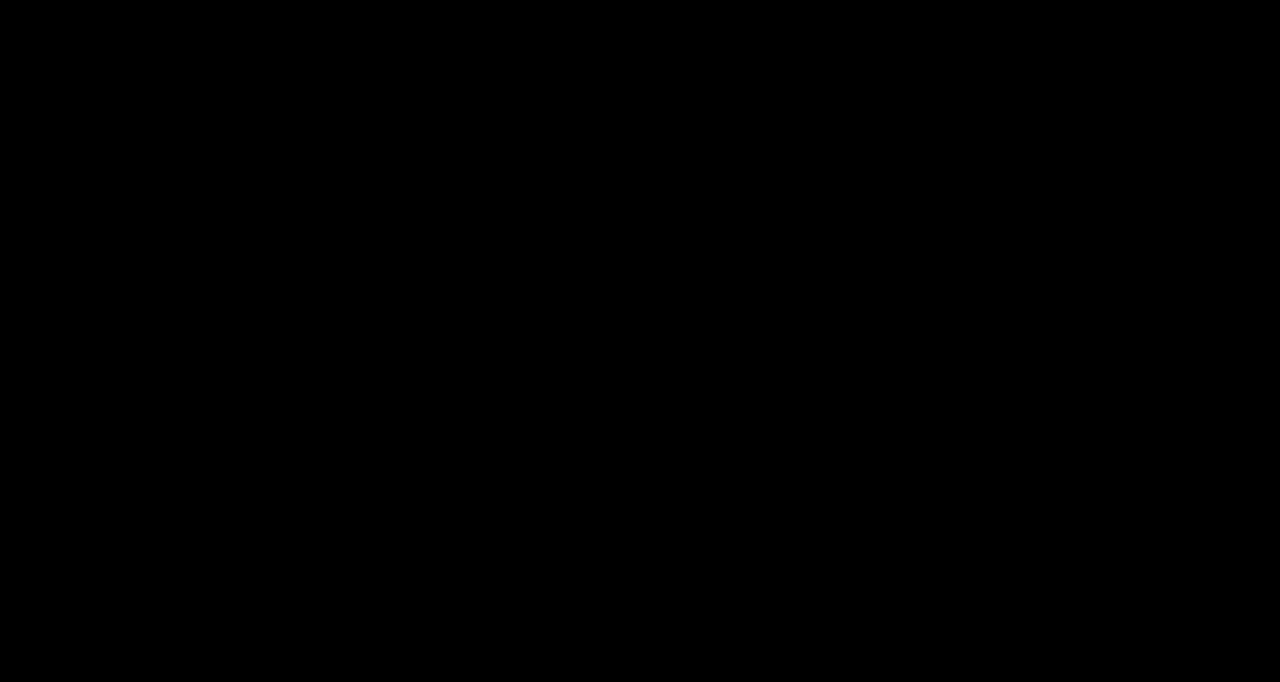
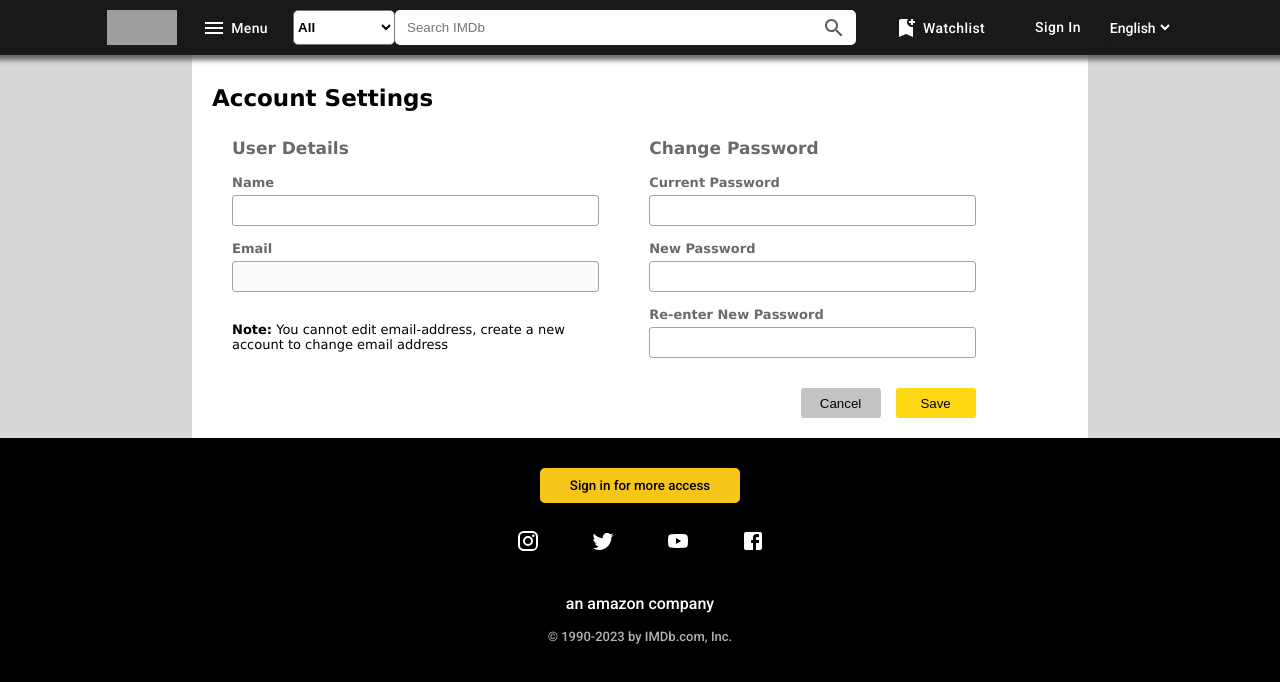
Before and after one commit to vandanacr538/imdb, a React (Create React App) app: page /accountsettings in a window 1280 px wide. Before the commit this address had no page. Shown: the top 682 px of the page. Built offline with nearby package versions, Linux system fonts and the light colour scheme; grey boxes are pictures that could not be loaded.

Commit message:
Implemented Account settings page

```diff
--- a/src/App.js
+++ b/src/App.js
@@ -10,6 +10,7 @@
 import HeaderFooterLayout from './Components/HeaderFooterLayout/HeaderFooterLayout';
 import CreateAccount from './Pages/CreateAccount/CreateAccount';
 import OTPVerification from './Pages/OTPVerification/OTPVerification';
+import AccountSettings from './Pages/AccountSettings/AccountSettings';
 
 function App() {
   const [authButton, setAuthButton]=useState(false);
@@ -43,6 +44,7 @@
             <Route path='/' element={<MainComp/>}></Route>
             <Route path='/play/:id' element={<Play/>}></Route>
             <Route path='/login' element={<Login setAuthButton={setAuthButton}/>}></Route>
+            <Route path='/accountsettings' element={<AccountSettings setAuthButton={setAuthButton}/>}></Route>
         </Route>
       </Routes>
       <Routes>
--- a/src/Components/Header/Header.js
+++ b/src/Components/Header/Header.js
@@ -19,6 +19,7 @@
 import { useNavigate } from "react-router-dom";
 import Cookies from "js-cookie";
 import { decodeToken } from "react-jwt";
+import axios from "axios";
 
 export default function Header(props) {
   const [open, setOpen] = useState(false);
@@ -45,15 +46,23 @@
       localStorage.removeItem("token");
       setUserDropDown(!userDropDown);
       Cookies.remove("history");
+      navigate("/");
       window.location.reload();
+    }
+  }
+  const getUserData=async()=>{
+    try{
+      let userDataDecoded=decodeToken(localStorage.getItem("token"));
+      const result = await axios.post("http://localhost:8080/createaccount/getuserprofiledata", userDataDecoded);
+      setUserProfileData(decodeToken(result.data.token));
+    }
+    catch(e){
+      console.log(e);
     }
   }
   useEffect(()=>{
     if(localStorage.getItem("token")){
-      let userDataDecoded=decodeToken(localStorage.getItem("token"));
-      console.log(userDataDecoded);
-      setUserProfileData(userDataDecoded);
-      // window.location.reload();
+      getUserData();
     }
   }, [props.authButton])
 
@@ -207,7 +216,7 @@
               <div className={userDropDown ? "user-profile-dropdown" : "no-user-profile-dropdown"} id="user-dropdown">
                 <label>
                   <ul>
-                    <li>Account Settings</li>
+                    <li onClick={()=>navigate("/accountsettings")}>Account Settings</li>
                     <li onClick={signOut}>Sign Out</li>
                   </ul>
                 </label>
--- /dev/null
+++ b/src/Pages/AccountSettings/AccountSettings.js
@@ -0,0 +1,147 @@
+import React, { useEffect, useState } from 'react'
+import "./accountsettings.css";
+import { decodeToken } from 'react-jwt';
+import { useLocation, useNavigate } from 'react-router-dom';
+import axios from 'axios';
+
+export default function AccountSettings(props) {
+  const [editUserProfile, setEditUserProfile] = useState({});
+  const [error, setError]=useState({
+    nameError:"", current_passwordError:"", new_passwordError:"", re_enter_new_passwordError:""});
+  const navigate=useNavigate();
+  const location = useLocation();
+  // const setUserProfileData=location.state;
+
+  const handleChangeEditUserProfile=(e)=>{
+    setEditUserProfile((previousData)=>({...previousData, [e.target.name]:e.target.value}));
+  }
+  const handleClickCancelEdit=()=>{
+    navigate("/");
+  }
+  const validateUserData=()=>{
+    if(editUserProfile.name === ""){
+      setError((previousData)=>({...previousData, nameError:"Name cannot be emmpty"}))
+      return false;
+    }
+    if("current_password" in editUserProfile || "new_password" in editUserProfile || "re_enter_new_password" in editUserProfile){
+      if(editUserProfile.current_password===editUserProfile.password){
+        if((editUserProfile.new_password ==="" && editUserProfile.re_enter_new_password==="") || (!("new_password" in editUserProfile) && !("re_enter_new_password" in editUserProfile))){
+          setError((previousData)=>({...previousData, current_passwordError:"", new_passwordError:"Enter your new Password"}));
+          return false;
+        }
+        else if (editUserProfile.new_password !=="" || editUserProfile.re_enter_new_password!=="") {
+          if(editUserProfile.current_password!==editUserProfile.new_password){
+            if(editUserProfile.new_password===editUserProfile.re_enter_new_password){
+              setError((previousData)=>({...previousData, current_passwordError:"", new_passwordError:"", re_enter_new_passwordError:""}));
+              return true;
+            }
+            else{
+              setError((previousData)=>({...previousData, current_passwordError:"", new_passwordError:"Passwords must match", re_enter_new_passwordError:"Passwords must match" }));
+              return false;
+            }
+          }
+          else{
+            setError((previousData)=>({...previousData, current_passwordError:"", new_passwordError:"New password cannot be same as current password", re_enter_new_passwordError:""}));
+            return false;
+          }
+        }
+      }
+      else if(editUserProfile.current_password==="" || !("current_password" in editUserProfile)){
+        setError((previousData)=>({...previousData, current_passwordError:"Current Password is required", new_passwordError:"", re_enter_new_passwordError:""}));
+        return false;
+      }
+      else{
+        setError((previousData)=>({...previousData, current_passwordError:"Current Password is not correct", new_passwordError:"", re_enter_new_passwordError:""}));
+        return false;
+      }
+    }
+    else if (!("current_password" in editUserProfile) && !("new_password" in editUserProfile) && !("re_enter_new_password" in editUserProfile)) {
+      setError((previousData)=>({...previousData, current_passwordError:"", new_passwordError:"", re_enter_new_passwordError:""}));
+      return true;
+    }
+    else{
+      setError((previousData)=>({...previousData, nameError:"", current_passwordError:"", new_passwordError:"", re_enter_new_passwordError:""}));
+      return true;
+    }
+  }
+  const getUserData=async()=>{
+    if(localStorage.getItem("token")){
+      try{
+        let userDataDecoded=decodeToken(localStorage.getItem("token"));
+        const result = await axios.post("http://localhost:8080/createaccount/getuserprofiledata", userDataDecoded);
+        setEditUserProfile(decodeToken(result.data.token));
+      }
+      catch(e){
+        console.log(e);
+      }
+    }
+  }
+  const updateUserProfile= async()=>{
+    try{
+      const result=await axios.post("http://localhost:8080/createaccount/edituserdata", editUserProfile);
+      if(result.status===200){
+        localStorage.setItem("token", result.data.token);
+        getUserData();
+        navigate("/");
+        window.location.reload();
+      }
+    }
+    catch(e){
+      console.log(e.response.data.msg);
+    }
+  }
+  const handleClickSaveData=()=>{
+    if(validateUserData()){
+      updateUserProfile();
+    }
+  }
+  useEffect(()=>{
+    if(localStorage.getItem("token")){
+      getUserData();
+    }
+  }, []);
+  return (
+    <div className='acc-settings-page'>
+      <div className='acc-settings-box'>
+        <h2>Account Settings</h2>
+        <div className='acc-settings-container'>
+          <div className='acc-settings-user-profile'>
+            <h3>User Details</h3>
+            <div className='page-fields'>
+              <label for="name">Name</label>
+              <input type='text' id='name' className='page-input' name="name" value={editUserProfile.name} onChange={handleChangeEditUserProfile}></input>
+              <p className={error.nameError!="" ? "settings-error" : "no-settings-error"}>{error.nameError}</p>
+            </div>
+            <div className='page-fields'>
+              <label for="email">Email</label>
+              <input type='text' id='email' className='page-input' name="email" value={editUserProfile.email} onChange={handleChangeEditUserProfile} disabled></input>
+            </div>
+            <p className='acc-settings-note'><b>Note:</b> You cannot edit email-address, create a new account to change email address</p>
+          </div>
+          <div className='change-password'>
+            <h3>Change Password</h3>
+            <div className='page-fields'>
+              <label for="current-password">Current Password</label>
+              <input type='text' id='current-password' className='page-input' name="current_password" onChange={handleChangeEditUserProfile} ></input>
+              <p className={error.current_passwordError!="" ? "settings-error" : "no-settings-error"}>{error.current_passwordError}</p>
+            </div>
+            <div className='page-fields'>
+              <label for="new_password">New Password</label>
+              <input type='text' id='new_password' className='page-input' name="new_password" onChange={handleChangeEditUserProfile} ></input>
+              <p className={error.new_passwordError!="" ? "settings-error" : "no-settings-error"}>{error.new_passwordError}</p>
+            </div>
+            <div className='page-fields'>
+              <label for="re_enter_new_password">Re-enter New Password</label>
+              <input type='text' id='re_enter_new_password' className='page-input' name="re_enter_new_password" onChange={handleChangeEditUserProfile} ></input>
+              <p className={error.re_enter_new_passwordError!="" ? "settings-error" : "no-settings-error"}>{error.re_enter_new_passwordError}</p>
+            </div>
+            <div className='acc-settings-btns'>
+              <button className='cancel-btn' onClick={handleClickCancelEdit}>Cancel</button>
+              <button className='save-btn' onClick={handleClickSaveData}>Save</button>
+            </div>
+          </div>
+        </div>
+      </div>
+    </div>
+  )
+}
--- /dev/null
+++ b/src/Pages/AccountSettings/accountsettings.css
@@ -0,0 +1,73 @@
+.acc-settings-page{
+    background-color: #d8d8d6;
+}
+.acc-settings-box{
+    background-color: #fff;
+    width: 70%;
+    margin: 0 auto;
+    font-family: Verdana, Geneva, Tahoma, sans-serif;
+    color: #000;
+    padding: 20px 20px 80px;
+    box-sizing: border-box;
+}
+.acc-settings-box h2{
+    font-size: 23px;
+    margin: 10px 0px;
+}
+.acc-settings-container{
+    display: flex;
+    padding: 0px 20px;
+    box-sizing: border-box;
+}
+.acc-settings-container h3{
+    color: #6b6a6a;
+    font-size: 17px;
+}
+.acc-settings-container label{
+    color: #6b6a6a;
+}
+.acc-settings-user-profile{
+    width: 45%;
+    margin-right: 50px;
+}
+.acc-settings-note{
+    font-size: 13px;
+    margin: 30px 0px 0px;
+}
+.change-password{
+    width: 40%;
+    position: relative;
+}
+.acc-settings-btns{
+    position: absolute;
+    right: 0px;
+    margin-top: 30px;
+}
+.cancel-btn, .save-btn{
+    width: 80px;
+    height: 30px;
+    border: none;
+    border-radius: 3px;
+    cursor: pointer;
+}
+.save-btn{
+    background-color: #ffd814;
+}
+.cancel-btn{
+    background-color: #c4c3c3;
+    margin-right: 15px;
+}
+.cancel-btn:hover{
+    background-color: #b6b3b3;
+}
+.save-btn:hover{
+    background-color: #f5c518;
+}
+.settings-error{
+    margin: 5px 0px 0px;
+    font-size: 12px;
+    color: #c40000;
+}
+.no-settings-error{
+    display: none;
+}
```
